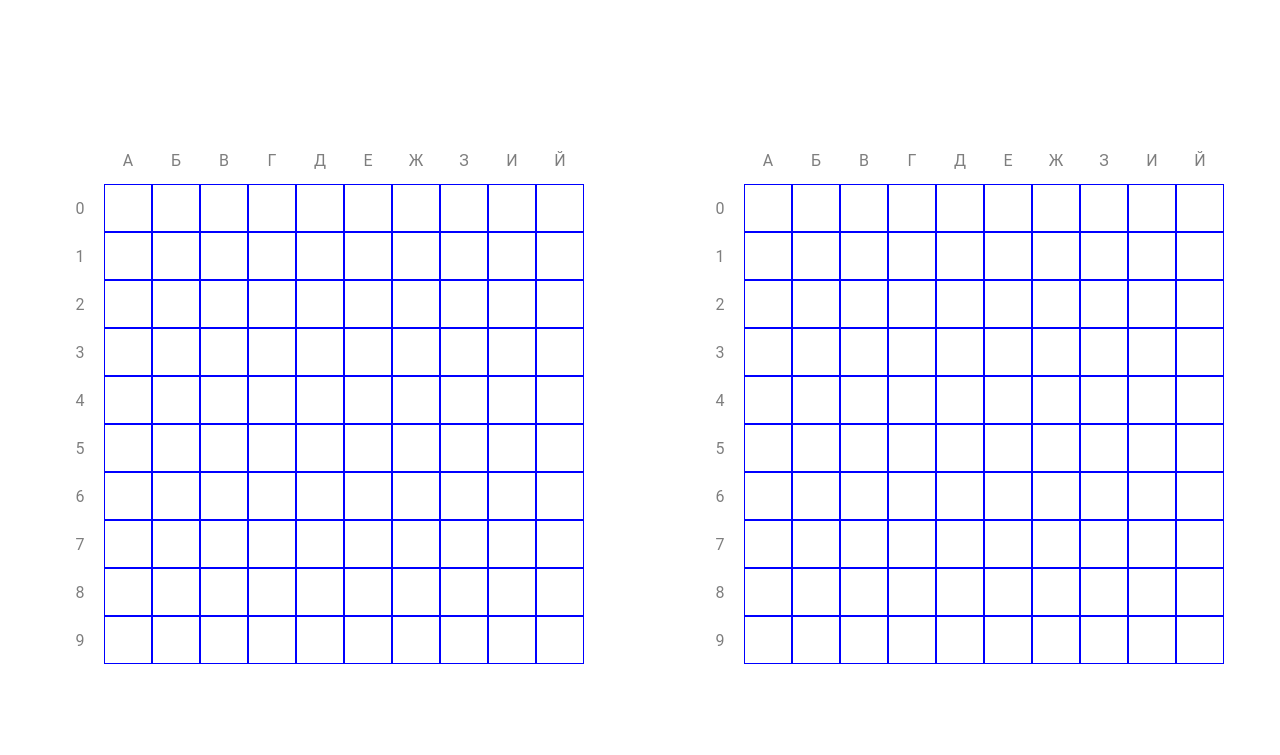
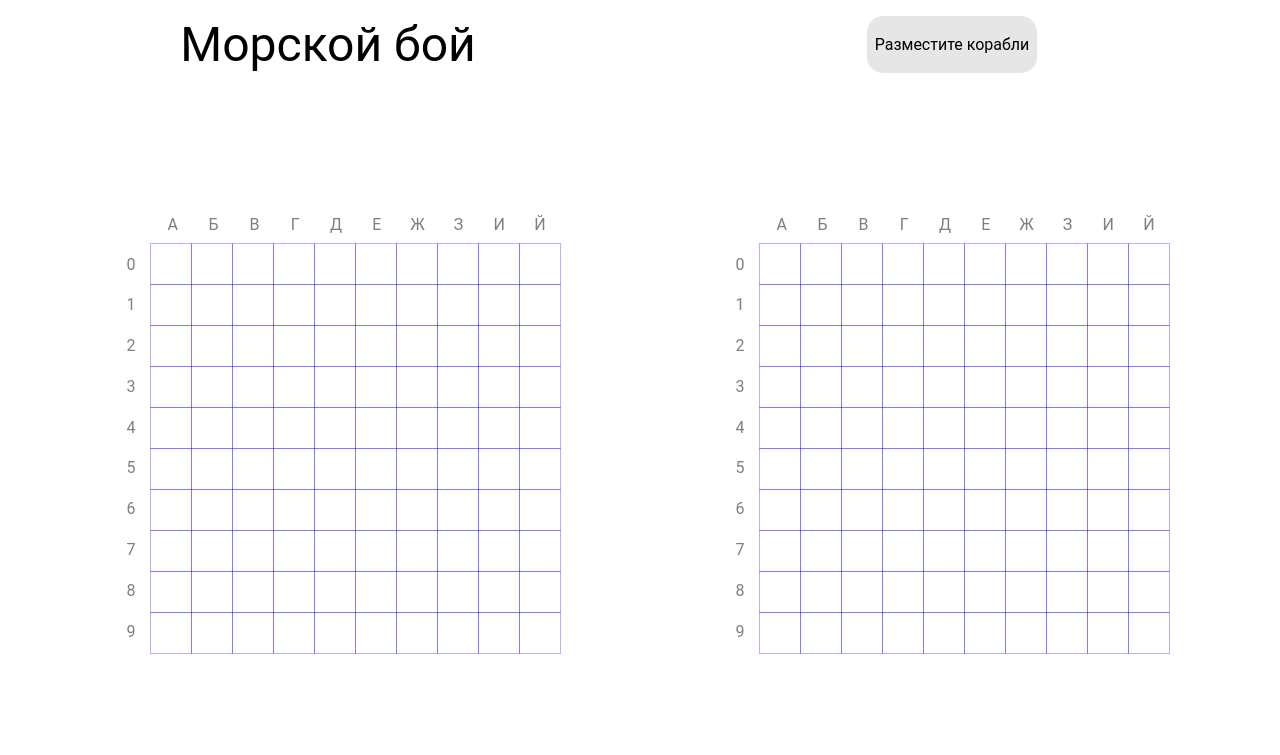
Before and after one commit to implObserver/BattleShip, a website built with webpack: page src/template.html in a window 1280 px wide. Built offline with nearby package versions, Linux system fonts and the light colour scheme.

Commit message:
style:add css elements

```diff
--- a/src/models/cell.js
+++ b/src/models/cell.js
@@ -1,9 +1,9 @@
 import { getNode } from '../views/nodes/factory';
 
-export const Cell = (cx = -1, cy = -1) => {
+export const Cell = (cx = -1, cy = -1, name = 'cell') => {
     let hit = false;
     let parent;
-    let node = getNode('cell');
+    let node = getNode(name);
     let x = cx;
     let y = cy;
 
@@ -27,5 +27,9 @@ export const Cell = (cx = -1, cy = -1) => {
         return node;
     };
 
-    return { setTheHit, isHit, setParent, getParent, getCellNode };
+    const getXY = () => {
+        return { x, y };
+    }
+
+    return { setTheHit, isHit, setParent, getParent, getCellNode, getXY };
 };
--- a/src/models/gameBoard.js
+++ b/src/models/gameBoard.js
@@ -4,31 +4,37 @@ import { Config } from './gameConfig';
 export const Gameboard = () => {
     const width = Config.Gameboard.width;
     const height = Config.Gameboard.height;
-    const container = fillBoard(width, height);
+    const containers = fillBoard(width, height);
 
-    const getContainer = () => {
-        return container;
+    const getStructedContainer = () => {
+        return containers.structed;
+    };
+
+    const getUnstructedContainer = () => {
+        return containers.unstructed;
     };
 
     const getSize = () => {
         return { width, height };
     };
 
-    return { getContainer, getSize };
+    return { getStructedContainer, getUnstructedContainer, getSize };
 };
 
 const fillBoard = (width, height) => {
-    let container = [];
-
+    let structed = [];
+    let unstructed = [];
     for (let i = 0; i < height; i++) {
         let line = [];
         for (let j = 0; j < width; j++) {
-            line[j] = Cell(i, j);
+            const cell = Cell(i, j);
+            line[j] = cell;
+            unstructed.push(cell);
         }
-        container[i] = line;
+        structed[i] = line;
     }
 
-    return container;
+    return { structed: structed, unstructed: unstructed };
 };
 
 export const playerGameboard = Gameboard();
--- a/src/models/ship.js
+++ b/src/models/ship.js
@@ -1,5 +1,6 @@
 import { getNode } from '../views/nodes/factory';
 import { Cell } from './cell';
+import { playerGameboard } from './gameBoard';
 
 export const Ship = (l) => {
     const container = getNode('ship');
@@ -8,10 +9,33 @@ export const Ship = (l) => {
     let live = true;
     let orientation = 'horizontal';
 
-    for (let i = 0; i < length; i++) {
-        let cell = Cell();
-        body.push(cell);
-        container.appendChild(cell.getCellNode());
+    const setDefaultContainer = () => {
+        for (let i = 0; i < length; i++) {
+            let cell = Cell(-1, -1, 'ship-cell');
+            body.push(cell);
+            container.appendChild(cell.getCellNode());
+        }
+    };
+
+    const fillContainer = (head) => {
+        let x = head.getXY().x;
+        let y = head.getXY().y;
+
+        for (let i = 0; i < length; i++) {
+            let cell = playerGameboard.getStructedContainer[x][y].getCellNode();
+            cell.classList.add('ship-cell')
+            container[i] = cell;
+
+            if (orientation = 'horizontal') {
+                x++;
+            } else {
+                y++;
+            }
+        }
+    }
+
+    const removeContainer = () => {
+        setDefaultContainer();
     }
 
     const isLive = () => {
@@ -30,7 +54,13 @@ export const Ship = (l) => {
         return body;
     };
 
-    return { isLive, getBody };
+    const getContainer = () => {
+        return container;
+    }
+
+    setDefaultContainer();
+
+    return { isLive, getBody, getContainer };
 };
 
 export const Fregat = () => {
--- a/src/template.html
+++ b/src/template.html
@@ -1,5 +1,6 @@
 <!doctype html>
 <html lang="en">
+
 <head>
     <meta charset="UTF-8" />
     <meta name="viewport" content="width=device-width, initial-scale=1.0" />
@@ -8,6 +9,13 @@
 
 <body>
     <div class="wrapper">
+        <div class="header">
+            <div class="title">
+                Морской бой
+            </div>
+            <div class="tips"> Разместите корабли </div>
+        </div>
+        <div class="main">
             <div class="player-board board__axis-wrapper">
                 <div class="axis-wrapper">
                     <div class="x-axis"></div>
@@ -28,5 +36,10 @@
                 </div>
             </div>
         </div>
+        <div class="header">
+
+        </div>
+    </div>
 </body>
+
 </html>
--- a/src/views/nodes/factory.js
+++ b/src/views/nodes/factory.js
@@ -1,5 +1,9 @@
-export const getNode = (name) => {
+export const getNode = (...names) => {
     const cell = document.createElement('div');
-    cell.classList.add(name);
+    names.forEach(name => {
+        if (name !== '') {
+            cell.classList.add(name);
+        }
+    })
     return cell;
 };
--- a/src/views/nodes/gameboard.js
+++ b/src/views/nodes/gameboard.js
@@ -1,12 +1,12 @@
 import { aiGameboard, playerGameboard } from '../../models/gameBoard';
+import { Boat, Caravel, Drakkar, Fregat } from '../../models/ship';
 
 export const playerBoardNode = document.querySelector('.player-board');
 export const aiBoardNode = document.querySelector('.ai-board');
 
 const viewBoard = (board, node) => {
-    const container = board.getContainer();
+    const container = board.getStructedContainer();
     const boardwr = node.querySelector('.board');
-
     container.forEach((line) => {
         line.forEach((cell) => {
             boardwr.appendChild(cell.getCellNode());
--- a/src/views/styles/main.css
+++ b/src/views/styles/main.css
@@ -20,11 +20,40 @@ html {
 
 .wrapper {
     display: grid;
-    grid-template-columns: 1fr 1fr;
+    grid-template-rows: min-content 1fr;
     justify-items: center;
     align-content: center;
     max-width: 100%;
     max-height: 100%;
+    row-gap: 2vh;
+}
+
+.header {
+    display: grid;
+    grid-template-columns: 1fr 1fr;
+    justify-items: center;
+    width: 100%;
+    padding: 2vh;
+}
+
+.title {
+    display: flex;
+    font-size: 3rem;
+}
+
+.tips {
+    display: flex;
+    background-color: rgba(128, 128, 128, 0.2);
+    align-items: center;
+    padding: 1vh;
+    border-radius: min(2vh, 2vw);
+}
+
+.main {
+    display: grid;
+    grid-template-columns: 1fr 1fr;
+    align-content: center;
+    column-gap: 20vh;
 }
 
 .board__axis-wrapper {
@@ -40,6 +69,7 @@ html {
 
 .x-axis {
     display: grid;
+    grid-gap: 0.1vh;
     justify-content: right;
     grid-template-columns: repeat(var(--board-width), min-content);
 }
@@ -51,29 +81,31 @@ html {
 
 .y-axis {
     display: grid;
+    grid-gap: 0.1vh;
     grid-template-rows: repeat(var(--board-height), min-content);
 }
 
 .board {
     display: grid;
-    grid-template-columns: repeat(10, min-content);
-    grid-template-rows: repeat(10, min-content);
+    grid-template-columns: repeat(var(--board-width), min-content);
+    grid-template-rows: repeat(var(--board-height), min-content);
     height: min-content;
     width: min-content;
+    gap: 1px;
+    box-sizing: border-box;
 }
 
 .cell,
 .x-cell,
-.y-cell {
+.y-cell,
+.ship-cell {
     display: grid;
-    width: min(6vh, 4vw);
-    height: min(6vh, 4vw);
-    min-height: 1vw;
-    min-width: 1vw;
+    width: 5vh;
+    height: 5vh;
 }
 
 .cell {
-    border: 0.1vh blue solid;
+    box-shadow: 0px 0px 0px 1px rgba(0, 0, 255, 0.3);
 }
 
 .x-cell,
@@ -83,6 +115,11 @@ html {
     opacity: 0.5;
 }
 
+.ship-cell {
+    display: grid;
+    border: 0.1vh green solid;
+}
+
 span {
     padding-left: 1vh;
     padding-right: 1vh;
```
Also changed, not shown: dist/index.bundle.js, dist/index.html, dist/runtime.bundle.js. Lines whose indentation alone changed are shown as unchanged.
